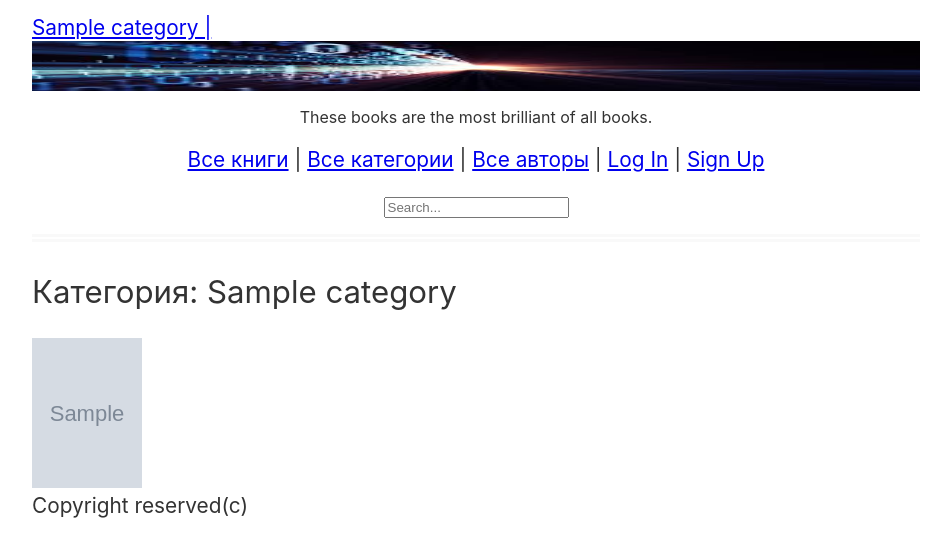
After one commit to turamant/Bookmarket, a Django app: page /books/category/1/ in a window 1280 px wide. The commit adds this page. Shown: the top 557 px of the page, without its empty margins (164-1115 px from the left). Run offline with Django 4.2, Linux system fonts and the light colour scheme; tables that the repository leaves empty hold one stand-in row (values such as "Sample post"); grey boxes marked "Sample" are stand-in pictures.

Commit message:
context_processor горизонтальное меню категорий

```diff
--- /dev/null
+++ b/books/context_processors.py
@@ -0,0 +1,7 @@
+from books.models import Category
+
+
+def menu_categories(request):
+    categories = Category.objects.all()
+
+    return {'menu_categories': categories}
--- a/books/models.py
+++ b/books/models.py
@@ -12,6 +12,10 @@ from django.utils.translation import gettext_lazy as _
 
 class Category(models.Model):
     title = models.CharField(verbose_name='title', max_length=100, unique=True)
+    ordering = models.IntegerField(default=0)
+
+    class Meta:
+        ordering = ['ordering']
 
     def __str__(self):
         return self.title
--- a/books/static/css/styles.css
+++ b/books/static/css/styles.css
@@ -1,6 +1,7 @@
 * {
     box-sizing: border-box;
 }
+
 
 h1,
 h2,
--- a/books/urls.py
+++ b/books/urls.py
@@ -2,17 +2,18 @@
 from django.urls import path
 
 from books.views import BooksMainPageView, AllBooksView, BookDetailView, AuthorBooksView, AllCategoryView, \
-    CategoryBooksDetailView, download_pdf, AllAuthorsView, SearchResultsView
+    CategoryBooksDetailView, download_pdf, AllAuthorsView, SearchResultsView, category
 
 urlpatterns = [
     path("search/", SearchResultsView.as_view(), name="search_results"),
     path('', AllBooksView.as_view(), name='books_list'),
     path('categories/', AllCategoryView.as_view(), name='categories'),
     path('categories/<int:pk>/', CategoryBooksDetailView.as_view(), name='category_detail'),
-    path('list/<int:pk>/', BookDetailView.as_view(), name='book_detail'),
     path('author/books/<int:pk>/', AuthorBooksView.as_view(), name='author_book'),
     path('authors/', AllAuthorsView.as_view(), name='authors_list'),
     path('download_pdf/', download_pdf, name='download_pdf'),
+    path('category/<int:pk>/', category, name='category'),
+    path('<int:pk>/', BookDetailView.as_view(), name='book_detail'),
 
 
 ]
--- a/books/views.py
+++ b/books/views.py
@@ -92,3 +92,8 @@ class SearchResultsView(ListView):
                                           | Q(authors__last_name__icontains=query)
                                           | Q(authors__first_name__icontains=query))
         return object_list
+
+def category(request, pk):
+    category = get_object_or_404(Category, id=pk)
+
+    return render(request, 'books/category.html', {'category': category})
--- a/config/settings.py
+++ b/config/settings.py
@@ -65,6 +65,7 @@ TEMPLATES = [
                 'django.template.context_processors.request',
                 'django.contrib.auth.context_processors.auth',
                 'django.contrib.messages.context_processors.messages',
+                'books.context_processors.menu_categories',
             ],
             'loaders': [
                 ('django.template.loaders.cached.Loader', [
--- a/templates/base.html
+++ b/templates/base.html
@@ -12,6 +12,10 @@
         <link rel="stylesheet" href="{% static 'css/styles.css' %}" />
     </head>
        <body>
+                    {% for category in menu_categories %}
+          <a href="{% url 'category' category.pk %}" class="navbar-item">{{ category.title }} | </a>
+                    {% endfor %}
+
 
         <div class="Header">
             <a href="/" class="LogoWrapper"
--- a/templates/books/books_list.html
+++ b/templates/books/books_list.html
@@ -3,7 +3,7 @@
 {% load static %}
  {% block content %}
 <p>
-    {% include 'books/includes/right_menu.html' %}
+
 {% for book in books %}
     <a href="{% url 'book_detail' book.pk %}"> <img src="{{ book.poster.url }}" width="110" height="150"/></a>
 {% endfor %}
--- /dev/null
+++ b/templates/books/category.html
@@ -0,0 +1,14 @@
+{% extends 'base.html' %}
+
+{% block title %}{{ category.title }} | {% endblock %}
+
+{% block content %}
+    <div>
+        <div>
+            <h2>Категория: {{ category.title }}</h2>
+        </div>
+         {% for book in category.book_set.all %}
+            {% include 'books/parts/list_item.html' %}
+        {% endfor %}
+    </div>
+{% endblock%}
--- /dev/null
+++ b/templates/books/parts/list_item.html
@@ -0,0 +1 @@
+<a href="{% url 'book_detail' book.pk %}"> <img src="{{ book.poster.url}}" width="110" height="150"/></a>
```
